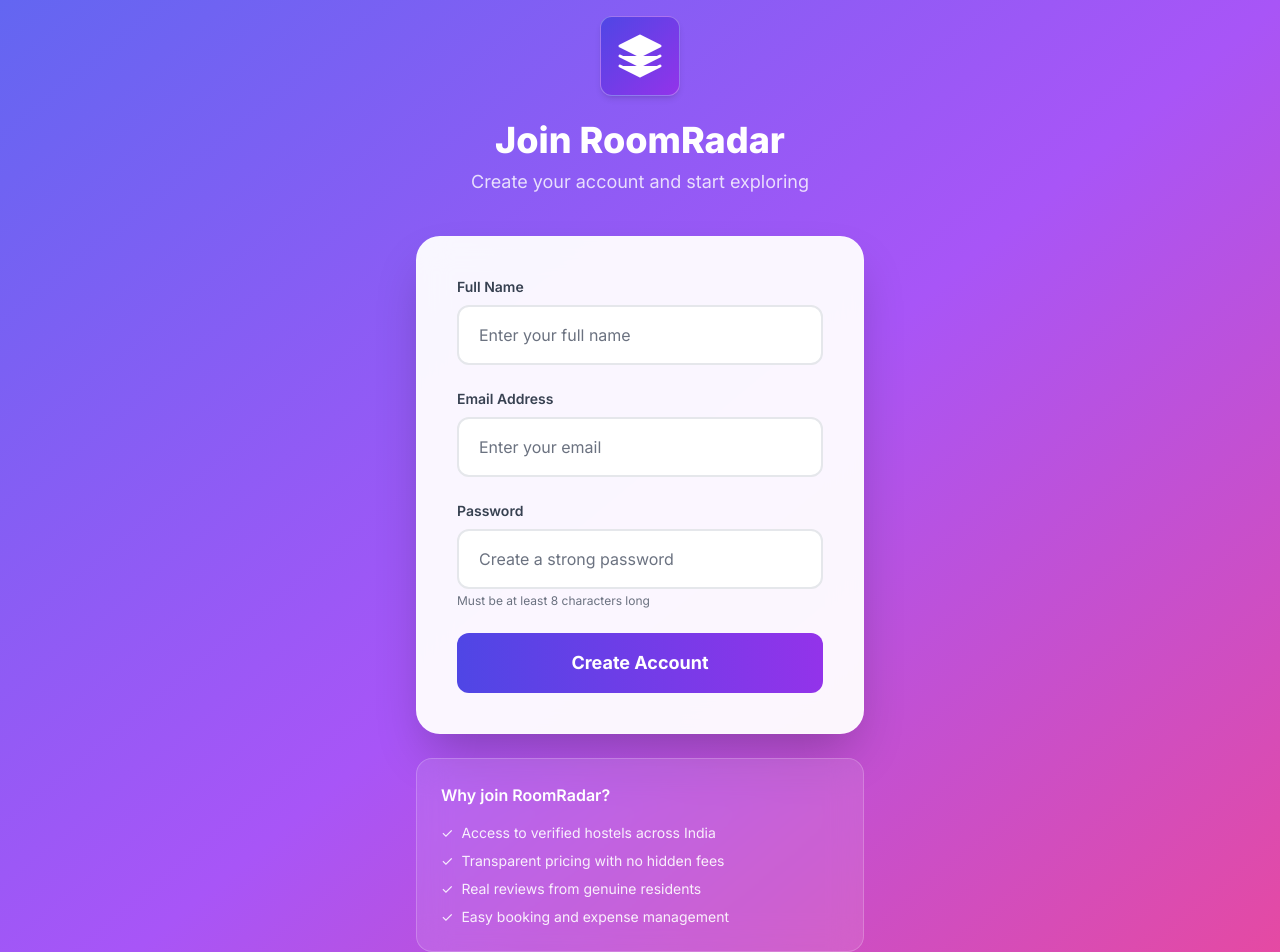
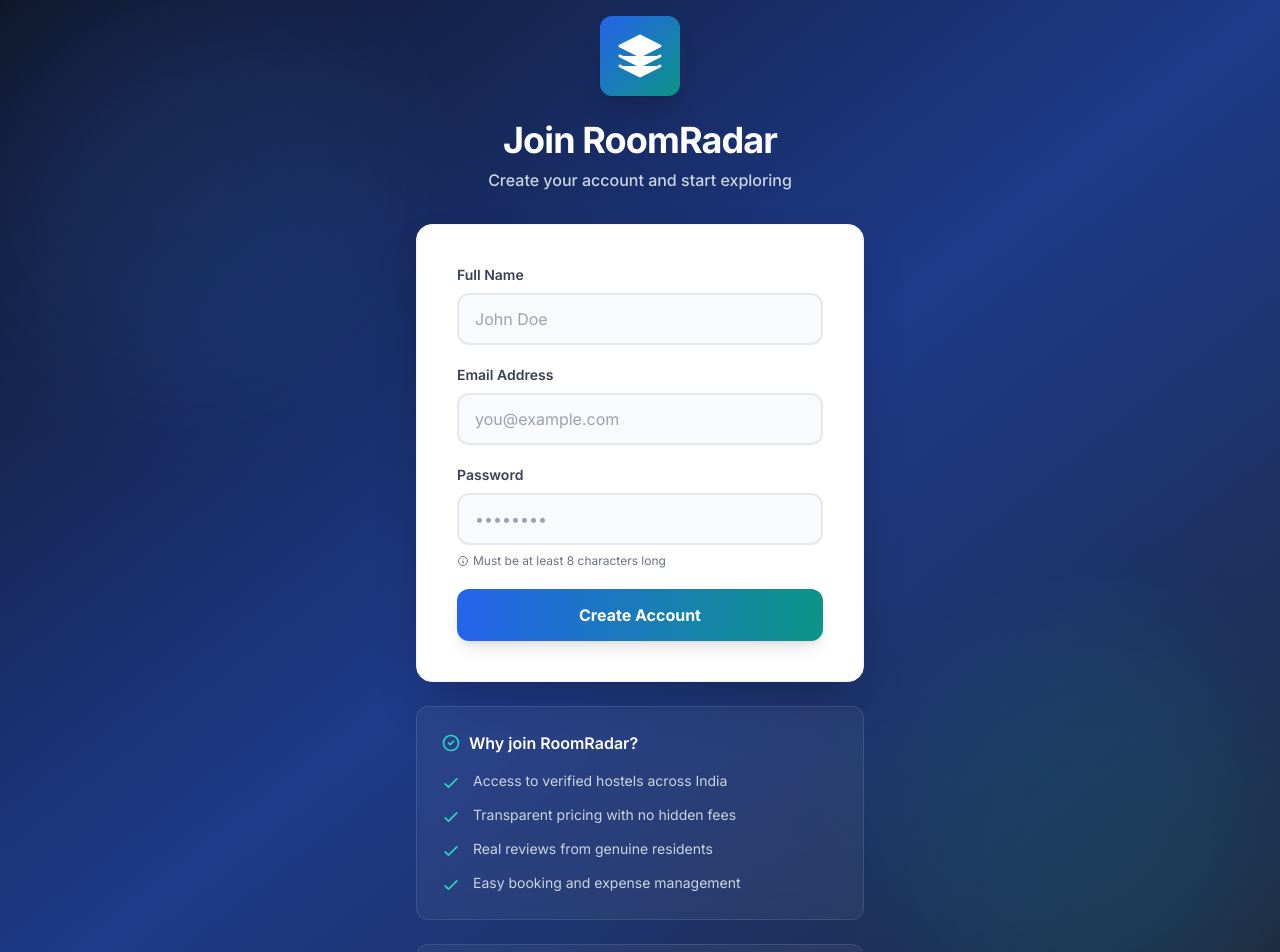
Before and after one commit to couchpotato027/room-radar, a React (Create React App) app in the folder frontend/: page /signup in a window 1280 px wide. Shown: the top 952 px of the page. Built offline with nearby package versions, Linux system fonts and the light colour scheme; no server answers.

Commit message:
Redeploy 16:17

```diff
--- a/frontend/src/components/Login.js
+++ b/frontend/src/components/Login.js
@@ -27,25 +27,31 @@ const Login = ({ onLogin }) => {
   };
 
   return (
-    <div className="min-h-screen bg-gradient-to-br from-indigo-500 via-purple-500 to-pink-500 flex items-center justify-center p-4">
+    <div className="min-h-screen bg-gradient-to-br from-slate-900 via-blue-900 to-slate-800 flex items-center justify-center p-4 relative overflow-hidden">
+      {/* Background Pattern */}
+      <div className="absolute inset-0 opacity-10">
+        <div className="absolute top-0 left-0 w-96 h-96 bg-blue-500 rounded-full blur-3xl"></div>
+        <div className="absolute bottom-0 right-0 w-96 h-96 bg-teal-500 rounded-full blur-3xl"></div>
+      </div>
+
       <div className="w-full max-w-md relative z-10 animate-fade-in">
         {/* Header */}
-        <div className="text-center mb-10">
+        <div className="text-center mb-8">
           <div className="flex items-center justify-center mx-auto mb-6">
-            <Logo size="xl" className="bg-white/20 backdrop-blur-lg border border-white/30 shadow-lg" />
+            <Logo size="xl" className="bg-white shadow-xl" />
           </div>
-          <h1 className="text-4xl font-extrabold text-white mb-2">
+          <h1 className="text-4xl font-bold text-white mb-2 tracking-tight">
             Welcome Back
           </h1>
-          <p className="text-white/80 text-lg">
-            Sign in to your RoomRadar account
+          <p className="text-slate-300 text-base font-medium">
+            Sign in to continue to RoomRadar
           </p>
         </div>
 
         {/* Form Card */}
-        <div className="bg-white/95 backdrop-blur-lg rounded-3xl p-8 md:p-10 shadow-2xl border border-white/20 mb-6">
-          <form onSubmit={handleSubmit}>
-            <div className="mb-6">
+        <div className="bg-white rounded-2xl p-8 md:p-10 shadow-2xl mb-6 border border-gray-100">
+          <form onSubmit={handleSubmit} className="space-y-5">
+            <div>
               <label className="block text-sm font-semibold text-gray-700 mb-2">
                 Email Address
               </label>
@@ -54,12 +60,12 @@ const Login = ({ onLogin }) => {
                 required
                 value={formData.email}
                 onChange={(e) => setFormData({ ...formData, email: e.target.value })}
-                className="w-full px-5 py-4 border-2 border-gray-200 rounded-xl focus:border-indigo-500 focus:ring-2 focus:ring-indigo-200 transition-all"
-                placeholder="Enter your email"
+                className="w-full px-4 py-3 border-2 border-gray-200 rounded-xl focus:border-blue-500 focus:ring-4 focus:ring-blue-100 transition-all bg-gray-50 focus:bg-white text-gray-900 placeholder-gray-400"
+                placeholder="you@example.com"
               />
             </div>
 
-            <div className="mb-6">
+            <div>
               <label className="block text-sm font-semibold text-gray-700 mb-2">
                 Password
               </label>
@@ -68,26 +74,29 @@ const Login = ({ onLogin }) => {
                 required
                 value={formData.password}
                 onChange={(e) => setFormData({ ...formData, password: e.target.value })}
-                className="w-full px-5 py-4 border-2 border-gray-200 rounded-xl focus:border-indigo-500 focus:ring-2 focus:ring-indigo-200 transition-all"
-                placeholder="Enter your password"
+                className="w-full px-4 py-3 border-2 border-gray-200 rounded-xl focus:border-blue-500 focus:ring-4 focus:ring-blue-100 transition-all bg-gray-50 focus:bg-white text-gray-900 placeholder-gray-400"
+                placeholder="••••••••"
               />
             </div>
 
             {error && (
-              <div className="bg-red-50 border border-red-200 rounded-xl p-4 mb-6">
-                <p className="text-red-600 text-sm">{error}</p>
+              <div className="bg-red-50 border-2 border-red-200 rounded-xl p-4 flex items-center gap-3">
+                <svg className="w-5 h-5 text-red-600 flex-shrink-0" fill="none" stroke="currentColor" viewBox="0 0 24 24">
+                  <path strokeLinecap="round" strokeLinejoin="round" strokeWidth={2} d="M12 8v4m0 4h.01M21 12a9 9 0 11-18 0 9 9 0 0118 0z" />
+                </svg>
+                <p className="text-red-600 text-sm font-medium">{error}</p>
               </div>
             )}
 
             <button
               type="submit"
               disabled={loading}
-              className="w-full bg-gradient-to-r from-indigo-600 to-purple-600 text-white py-4 rounded-xl font-bold text-lg hover:shadow-xl transform hover:-translate-y-0.5 transition-all disabled:opacity-70 disabled:cursor-not-allowed"
+              className="w-full bg-gradient-to-r from-blue-600 to-teal-600 text-white py-3.5 rounded-xl font-bold text-base hover:from-blue-700 hover:to-teal-700 shadow-lg hover:shadow-xl transform hover:-translate-y-0.5 transition-all duration-200 disabled:opacity-60 disabled:cursor-not-allowed disabled:transform-none"
             >
               {loading ? (
                 <div className="flex items-center justify-center gap-3">
                   <div className="w-5 h-5 border-2 border-white/30 border-t-white rounded-full animate-spin"></div>
-                  Signing in...
+                  <span>Signing in...</span>
                 </div>
               ) : (
                 'Sign In'
@@ -97,18 +106,23 @@ const Login = ({ onLogin }) => {
         </div>
 
         {/* Switch to Signup */}
-        <div className="bg-white/10 backdrop-blur-lg rounded-2xl p-6 border border-white/20 text-center">
-          <p className="text-white/90 text-sm">
+        <div className="bg-white/5 backdrop-blur-md rounded-xl p-5 border border-white/10 text-center">
+          <p className="text-slate-300 text-sm">
             Don't have an account?{' '}
-            <Link to="/signup" className="text-white font-semibold underline hover:text-white/80">
+            <Link to="/signup" className="text-white font-semibold hover:text-teal-300 transition-colors underline decoration-2 underline-offset-2">
               Create Account
             </Link>
           </p>
         </div>
 
-        {/* Features */}
-        <div className="text-center mt-8 text-white/70 text-sm">
-          <p>🏠 Trusted by 50,000+ students across India</p>
+        {/* Trust Badge */}
+        <div className="text-center mt-6">
+          <p className="text-slate-400 text-xs font-medium flex items-center justify-center gap-2">
+            <svg className="w-4 h-4" fill="none" stroke="currentColor" viewBox="0 0 24 24">
+              <path strokeLinecap="round" strokeLinejoin="round" strokeWidth={2} d="M9 12l2 2 4-4m5.618-4.016A11.955 11.955 0 0112 2.944a11.955 11.955 0 01-8.618 3.04A12.02 12.02 0 003 9c0 5.591 3.824 10.29 9 11.622 5.176-1.332 9-6.03 9-11.622 0-1.042-.133-2.052-.382-3.016z" />
+            </svg>
+            Trusted by 50,000+ students across India
+          </p>
         </div>
       </div>
     </div>
--- a/frontend/src/components/Logo.js
+++ b/frontend/src/components/Logo.js
@@ -19,7 +19,7 @@ const Logo = ({ size = 'md', className = '' }) => {
   const sizeClass = sizeClasses[size] || sizeClasses.md;
 
   return (
-    <div className={`${sizeClass} bg-gradient-to-br from-indigo-600 to-purple-600 rounded-xl flex items-center justify-center shadow-md ${className}`}>
+    <div className={`${sizeClass} bg-gradient-to-br from-blue-600 to-teal-600 rounded-xl flex items-center justify-center shadow-md ${className}`}>
       <svg width={iconSize} height={iconSize} viewBox="0 0 24 24" fill="none" xmlns="http://www.w3.org/2000/svg">
         <path d="M12 2L2 7L12 12L22 7L12 2Z" fill="white" stroke="white" strokeWidth="1.5" strokeLinecap="round" strokeLinejoin="round"/>
         <path d="M2 17L12 22L22 17" fill="white" stroke="white" strokeWidth="1.5" strokeLinecap="round" strokeLinejoin="round"/>
--- a/frontend/src/components/Signup.js
+++ b/frontend/src/components/Signup.js
@@ -27,25 +27,31 @@ const Signup = ({ onLogin }) => {
   };
 
   return (
-    <div className="min-h-screen bg-gradient-to-br from-indigo-500 via-purple-500 to-pink-500 flex items-center justify-center p-4">
+    <div className="min-h-screen bg-gradient-to-br from-slate-900 via-blue-900 to-slate-800 flex items-center justify-center p-4 relative overflow-hidden">
+      {/* Background Pattern */}
+      <div className="absolute inset-0 opacity-10">
+        <div className="absolute top-0 left-0 w-96 h-96 bg-blue-500 rounded-full blur-3xl"></div>
+        <div className="absolute bottom-0 right-0 w-96 h-96 bg-teal-500 rounded-full blur-3xl"></div>
+      </div>
+
       <div className="w-full max-w-md relative z-10 animate-fade-in">
         {/* Header */}
-        <div className="text-center mb-10">
+        <div className="text-center mb-8">
           <div className="flex items-center justify-center mx-auto mb-6">
-            <Logo size="xl" className="bg-white/20 backdrop-blur-lg border border-white/30 shadow-lg" />
+            <Logo size="xl" className="bg-white shadow-xl" />
           </div>
-          <h1 className="text-4xl font-extrabold text-white mb-2">
+          <h1 className="text-4xl font-bold text-white mb-2 tracking-tight">
             Join RoomRadar
           </h1>
-          <p className="text-white/80 text-lg">
+          <p className="text-slate-300 text-base font-medium">
             Create your account and start exploring
           </p>
         </div>
 
         {/* Form Card */}
-        <div className="bg-white/95 backdrop-blur-lg rounded-3xl p-8 md:p-10 shadow-2xl border border-white/20 mb-6">
-          <form onSubmit={handleSubmit}>
-            <div className="mb-6">
+        <div className="bg-white rounded-2xl p-8 md:p-10 shadow-2xl mb-6 border border-gray-100">
+          <form onSubmit={handleSubmit} className="space-y-5">
+            <div>
               <label className="block text-sm font-semibold text-gray-700 mb-2">
                 Full Name
               </label>
@@ -54,12 +60,12 @@ const Signup = ({ onLogin }) => {
                 required
                 value={formData.name}
                 onChange={(e) => setFormData({ ...formData, name: e.target.value })}
-                className="w-full px-5 py-4 border-2 border-gray-200 rounded-xl focus:border-indigo-500 focus:ring-2 focus:ring-indigo-200 transition-all"
-                placeholder="Enter your full name"
+                className="w-full px-4 py-3 border-2 border-gray-200 rounded-xl focus:border-blue-500 focus:ring-4 focus:ring-blue-100 transition-all bg-gray-50 focus:bg-white text-gray-900 placeholder-gray-400"
+                placeholder="John Doe"
               />
             </div>
 
-            <div className="mb-6">
+            <div>
               <label className="block text-sm font-semibold text-gray-700 mb-2">
                 Email Address
               </label>
@@ -68,12 +74,12 @@ const Signup = ({ onLogin }) => {
                 required
                 value={formData.email}
                 onChange={(e) => setFormData({ ...formData, email: e.target.value })}
-                className="w-full px-5 py-4 border-2 border-gray-200 rounded-xl focus:border-indigo-500 focus:ring-2 focus:ring-indigo-200 transition-all"
-                placeholder="Enter your email"
+                className="w-full px-4 py-3 border-2 border-gray-200 rounded-xl focus:border-blue-500 focus:ring-4 focus:ring-blue-100 transition-all bg-gray-50 focus:bg-white text-gray-900 placeholder-gray-400"
+                placeholder="you@example.com"
               />
             </div>
 
-            <div className="mb-6">
+            <div>
               <label className="block text-sm font-semibold text-gray-700 mb-2">
                 Password
               </label>
@@ -82,29 +88,35 @@ const Signup = ({ onLogin }) => {
                 required
                 value={formData.password}
                 onChange={(e) => setFormData({ ...formData, password: e.target.value })}
-                className="w-full px-5 py-4 border-2 border-gray-200 rounded-xl focus:border-indigo-500 focus:ring-2 focus:ring-indigo-200 transition-all"
-                placeholder="Create a strong password"
+                className="w-full px-4 py-3 border-2 border-gray-200 rounded-xl focus:border-blue-500 focus:ring-4 focus:ring-blue-100 transition-all bg-gray-50 focus:bg-white text-gray-900 placeholder-gray-400"
+                placeholder="••••••••"
               />
-              <p className="text-gray-500 text-xs mt-1">
+              <p className="text-gray-500 text-xs mt-2 flex items-center gap-1">
+                <svg className="w-3 h-3" fill="none" stroke="currentColor" viewBox="0 0 24 24">
+                  <path strokeLinecap="round" strokeLinejoin="round" strokeWidth={2} d="M13 16h-1v-4h-1m1-4h.01M21 12a9 9 0 11-18 0 9 9 0 0118 0z" />
+                </svg>
                 Must be at least 8 characters long
               </p>
             </div>
 
             {error && (
-              <div className="bg-red-50 border border-red-200 rounded-xl p-4 mb-6">
-                <p className="text-red-600 text-sm">{error}</p>
+              <div className="bg-red-50 border-2 border-red-200 rounded-xl p-4 flex items-center gap-3">
+                <svg className="w-5 h-5 text-red-600 flex-shrink-0" fill="none" stroke="currentColor" viewBox="0 0 24 24">
+                  <path strokeLinecap="round" strokeLinejoin="round" strokeWidth={2} d="M12 8v4m0 4h.01M21 12a9 9 0 11-18 0 9 9 0 0118 0z" />
+                </svg>
+                <p className="text-red-600 text-sm font-medium">{error}</p>
               </div>
             )}
 
             <button
               type="submit"
               disabled={loading}
-              className="w-full bg-gradient-to-r from-indigo-600 to-purple-600 text-white py-4 rounded-xl font-bold text-lg hover:shadow-xl transform hover:-translate-y-0.5 transition-all disabled:opacity-70 disabled:cursor-not-allowed"
+              className="w-full bg-gradient-to-r from-blue-600 to-teal-600 text-white py-3.5 rounded-xl font-bold text-base hover:from-blue-700 hover:to-teal-700 shadow-lg hover:shadow-xl transform hover:-translate-y-0.5 transition-all duration-200 disabled:opacity-60 disabled:cursor-not-allowed disabled:transform-none"
             >
               {loading ? (
                 <div className="flex items-center justify-center gap-3">
                   <div className="w-5 h-5 border-2 border-white/30 border-t-white rounded-full animate-spin"></div>
-                  Creating account...
+                  <span>Creating account...</span>
                 </div>
               ) : (
                 'Create Account'
@@ -113,36 +125,47 @@ const Signup = ({ onLogin }) => {
           </form>
         </div>
 
-        {/* Benefits */}
-        <div className="bg-white/10 backdrop-blur-lg rounded-2xl p-6 mb-6 border border-white/20">
-          <h3 className="text-white font-semibold text-base mb-4">
+        {/* Benefits Card */}
+        <div className="bg-white/5 backdrop-blur-md rounded-xl p-6 mb-6 border border-white/10">
+          <h3 className="text-white font-semibold text-base mb-4 flex items-center gap-2">
+            <svg className="w-5 h-5 text-teal-400" fill="none" stroke="currentColor" viewBox="0 0 24 24">
+              <path strokeLinecap="round" strokeLinejoin="round" strokeWidth={2} d="M9 12l2 2 4-4m6 2a9 9 0 11-18 0 9 9 0 0118 0z" />
+            </svg>
             Why join RoomRadar?
           </h3>
-          <ul className="text-white/90 text-sm space-y-2">
-            <li className="flex items-center gap-2">
-              <span>✓</span>
+          <ul className="text-slate-300 text-sm space-y-3">
+            <li className="flex items-start gap-3">
+              <svg className="w-5 h-5 text-teal-400 mt-0.5 flex-shrink-0" fill="none" stroke="currentColor" viewBox="0 0 24 24">
+                <path strokeLinecap="round" strokeLinejoin="round" strokeWidth={2} d="M5 13l4 4L19 7" />
+              </svg>
               <span>Access to verified hostels across India</span>
             </li>
-            <li className="flex items-center gap-2">
-              <span>✓</span>
+            <li className="flex items-start gap-3">
+              <svg className="w-5 h-5 text-teal-400 mt-0.5 flex-shrink-0" fill="none" stroke="currentColor" viewBox="0 0 24 24">
+                <path strokeLinecap="round" strokeLinejoin="round" strokeWidth={2} d="M5 13l4 4L19 7" />
+              </svg>
               <span>Transparent pricing with no hidden fees</span>
             </li>
-            <li className="flex items-center gap-2">
-              <span>✓</span>
+            <li className="flex items-start gap-3">
+              <svg className="w-5 h-5 text-teal-400 mt-0.5 flex-shrink-0" fill="none" stroke="currentColor" viewBox="0 0 24 24">
+                <path strokeLinecap="round" strokeLinejoin="round" strokeWidth={2} d="M5 13l4 4L19 7" />
+              </svg>
               <span>Real reviews from genuine residents</span>
             </li>
-            <li className="flex items-center gap-2">
-              <span>✓</span>
+            <li className="flex items-start gap-3">
+              <svg className="w-5 h-5 text-teal-400 mt-0.5 flex-shrink-0" fill="none" stroke="currentColor" viewBox="0 0 24 24">
+                <path strokeLinecap="round" strokeLinejoin="round" strokeWidth={2} d="M5 13l4 4L19 7" />
+              </svg>
               <span>Easy booking and expense management</span>
             </li>
           </ul>
         </div>
 
         {/* Switch to Login */}
-        <div className="bg-white/10 backdrop-blur-lg rounded-2xl p-6 border border-white/20 text-center">
-          <p className="text-white/90 text-sm">
+        <div className="bg-white/5 backdrop-blur-md rounded-xl p-5 border border-white/10 text-center">
+          <p className="text-slate-300 text-sm">
             Already have an account?{' '}
-            <Link to="/login" className="text-white font-semibold underline hover:text-white/80">
+            <Link to="/login" className="text-white font-semibold hover:text-teal-300 transition-colors underline decoration-2 underline-offset-2">
               Sign In
             </Link>
           </p>
```
Also changed, not shown: frontend/src/components/Header.js (+7 -7 lines), 1 other file (tests, documents, lock files or other folders).
